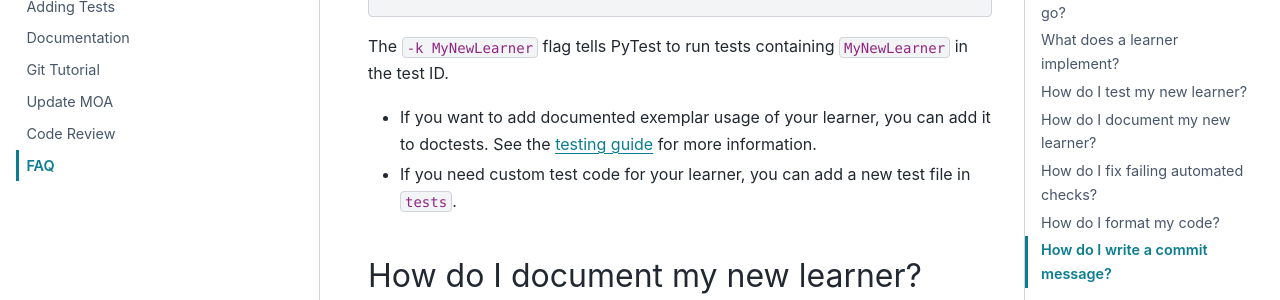
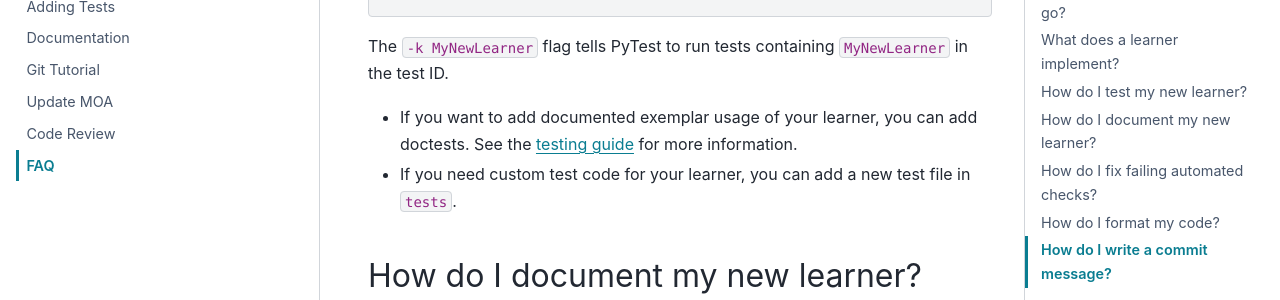
Before and after one commit to adaptive-machine-learning/CapyMOA, a Sphinx documentation site: the page built from docs/contributing/faq.md, in a window 1280 px wide and 900 px high, scrolled down 1876 px. Shown: the part 153-453 px from the top of the window. Built offline with Sphinx 7.4.7 and the PyData theme 0.15.4, drawn with Linux system fonts in a browser that asks for light colours; pages that are not in the unit, such as notebooks, are missing from menus.

Commit message:
docs: minor sentence update

````diff
--- a/docs/contributing/faq.md
+++ b/docs/contributing/faq.md
@@ -61,7 +61,7 @@ python -m pytest -k MyNewLearner
 ```
 The `-k MyNewLearner` flag tells PyTest to run tests containing `MyNewLearner` in the test ID.
 
-* If you want to add documented exemplar usage of your learner, you can add it to doctests.
+* If you want to add documented exemplar usage of your learner, you can add doctests.
 See the [testing guide](tests.md) for more information.
 
 * If you need custom test code for your learner, you can add a new test file in
````
